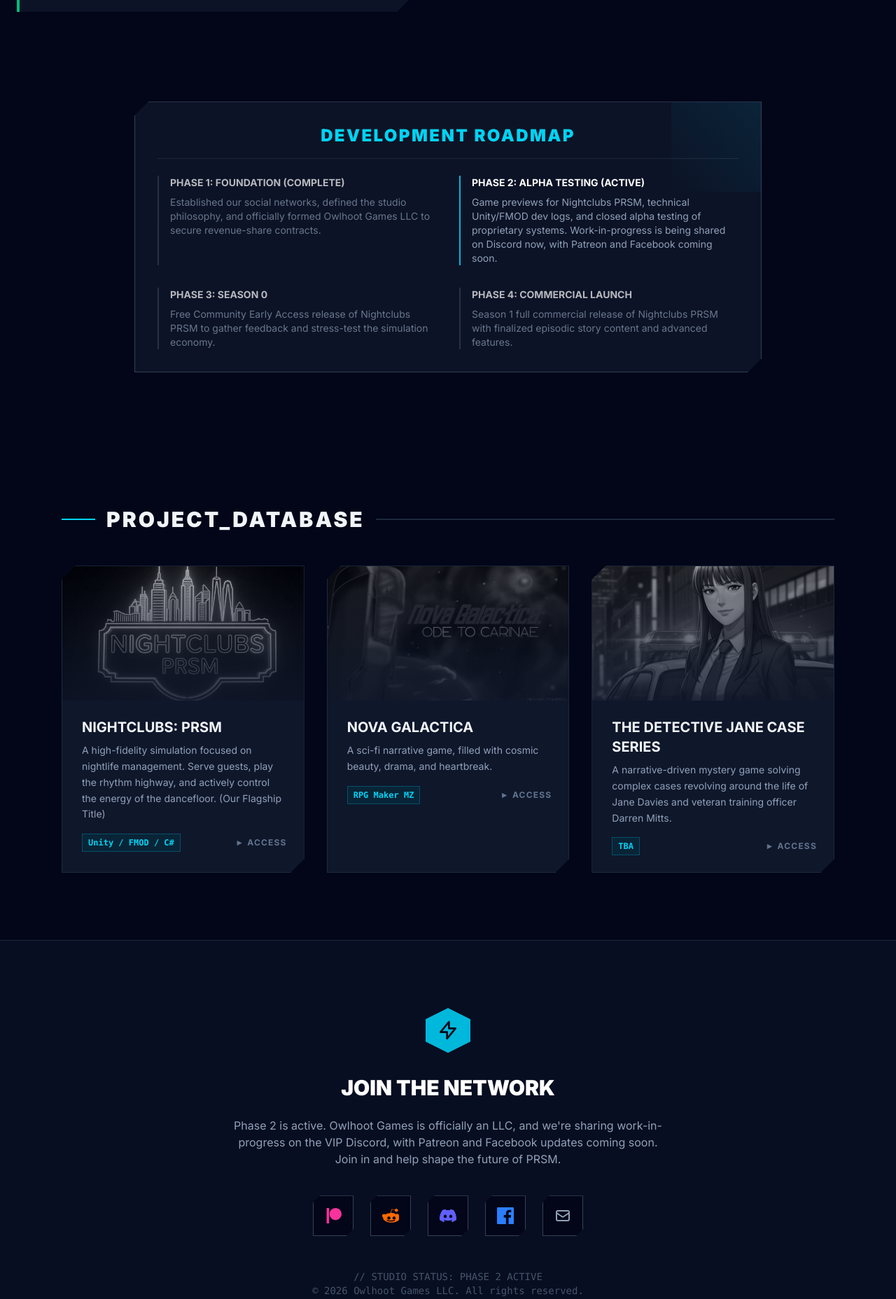
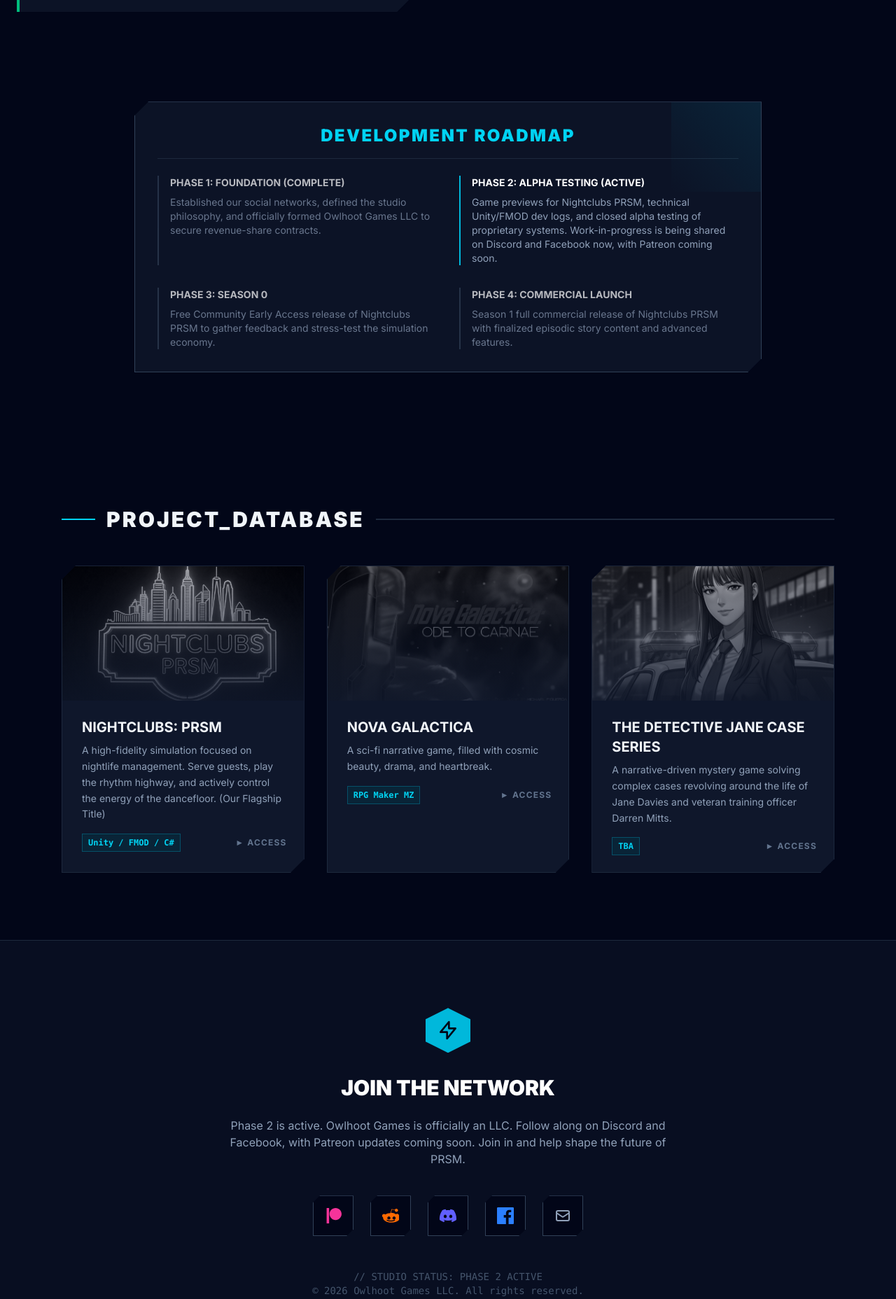
Before and after one commit to OwlhootMike/owlhootgames-site, a Next.js app: page / in a window 1280 px wide. Shown: the part 2031-3887 px from the top of the page at 70% size. Built offline with nearby package versions, Linux system fonts and the light colour scheme.

Commit message:
Update community text now that the Facebook page is live
Co-Authored-By: Claude Opus 5.5 <noreply@anthropic.com>

```diff
--- a/app/components/Footer.tsx
+++ b/app/components/Footer.tsx
@@ -31,7 +31,7 @@ export default function Footer() {
         </div>
         <h2 className="mb-6 text-2xl md:text-3xl font-black uppercase text-white">Join the Network</h2>
         <p className="mb-10 text-slate-400">
-          Phase 2 is active. Owlhoot Games is officially an LLC, and we&apos;re sharing work-in-progress on the VIP Discord, with Patreon and Facebook updates coming soon. Join in and help shape the future of PRSM.
+          Phase 2 is active. Owlhoot Games is officially an LLC. Follow along on Discord and Facebook, with Patreon updates coming soon. Join in and help shape the future of PRSM.
         </p>
         <div className="flex justify-center gap-4 md:gap-6 flex-wrap">
 
--- a/app/page.tsx
+++ b/app/page.tsx
@@ -340,7 +340,7 @@ export default function Home() {
                </div>
                <div className="space-y-2 border-l-2 border-cyan-500 pl-4">
                  <div className="font-bold text-white uppercase text-sm">Phase 2: Alpha Testing (Active)</div>
-                 <p className="text-slate-400 text-sm">Game previews for Nightclubs PRSM, technical Unity/FMOD dev logs, and closed alpha testing of proprietary systems. Work-in-progress is being shared on Discord now, with Patreon and Facebook coming soon.</p>
+                 <p className="text-slate-400 text-sm">Game previews for Nightclubs PRSM, technical Unity/FMOD dev logs, and closed alpha testing of proprietary systems. Work-in-progress is being shared on Discord and Facebook now, with Patreon coming soon.</p>
                </div>
                <div className="space-y-2 border-l-2 border-slate-700 pl-4 opacity-70">
                  <div className="font-bold text-white uppercase text-sm">Phase 3: Season 0</div>
```
